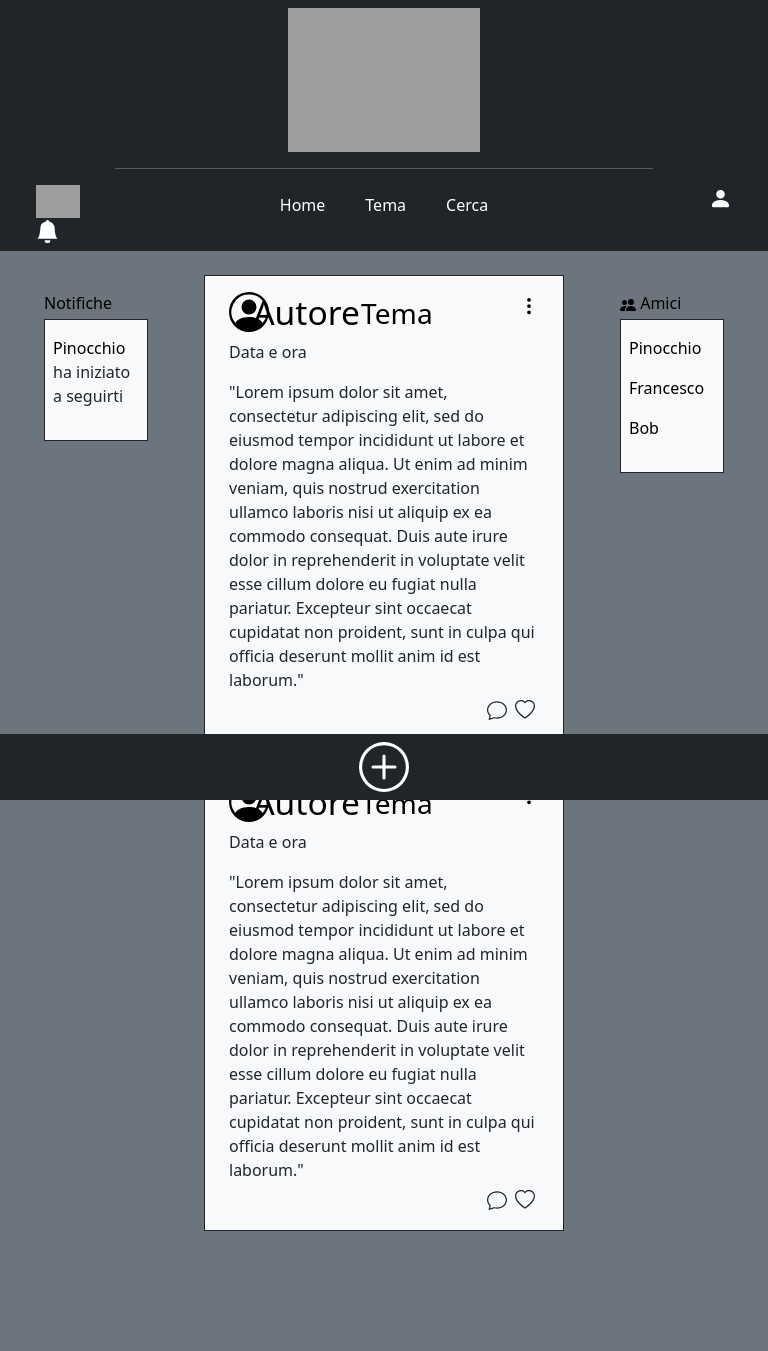
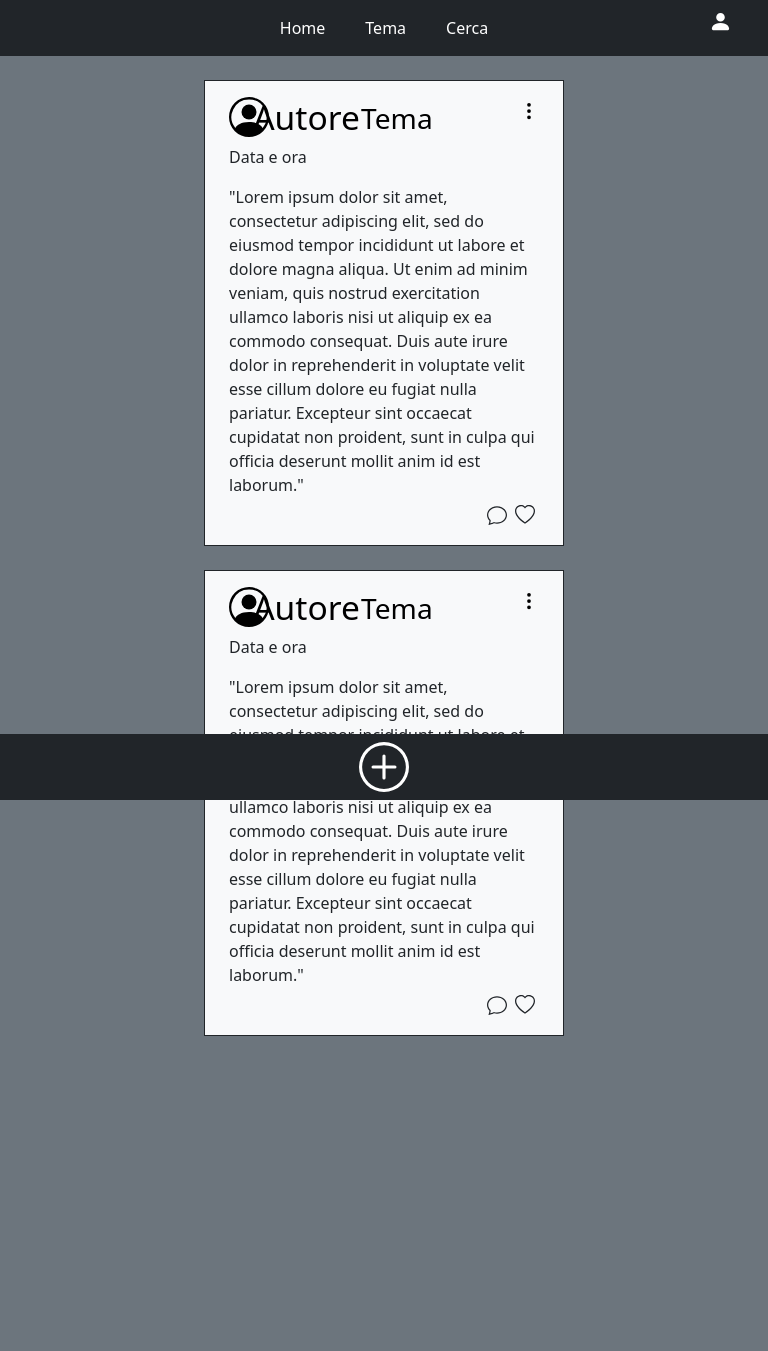
Before and after one commit to Fracarlucci/OnTopic, a PHP site: page /html/index.html in a window 768 px wide. After the commit the page ends 1036 px from the top, so only its background shows below. Run offline with PHP 8.4, Linux system fonts and the light colour scheme; grey boxes are pictures that could not be loaded.

Commit message:
Media query asides

```diff
--- a/src/css/style.css
+++ b/src/css/style.css
@@ -40,9 +40,10 @@ section h2 {
 
 aside a {
     color: #000;
+}
 /* Desktop */
 @media screen and (min-width: 768px) {
-    #logoMobile, .dividerClass, .bi-bell-fill{
+    #logoMobile, .dividerClass, #bell{
         display: none;
     }
     #logoDesktop{
@@ -54,4 +55,7 @@ aside a {
     #logoDesktop{
         display: none;
     }
+    aside{
+        display: none;
+    }
 }
--- a/src/html/index.html
+++ b/src/html/index.html
@@ -29,7 +29,7 @@
                     <nav>
                         <ul class="nav nav-pills" role="tablist">
                             <!-- Bell icon -->
-                            <div id="bell" class="d-flex justify-content-start col-3">
+                            <div class="d-flex justify-content-start col-3">
                                 <li>
                                     <!-- Logo Desktop-->
                                     <div id="logoDesktop" class="text-left">
@@ -37,7 +37,7 @@
                                     </div>
 
                                     <a href="#">
-                                        <svg xmlns="http://www.w3.org/2000/svg" width="23" height="23" fill="currentColor" class="bi bi-bell-fill" viewBox="0 0 16 16">
+                                        <svg xmlns="http://www.w3.org/2000/svg" width="23" height="23" fill="currentColor" class="bi bi-bell-fill" id="bell" viewBox="0 0 16 16">
                                             <path d="M8 16a2 2 0 0 0 2-2H6a2 2 0 0 0 2 2zm.995-14.901a1 1 0 1 0-1.99 0A5.002 5.002 0 0 0 3 6c0 1.098-.5 6-2 7h14c-1.5-1-2-5.902-2-7 0-2.42-1.72-4.44-4.005-4.901z"/>
                                         </svg>
                                     </a>
```
